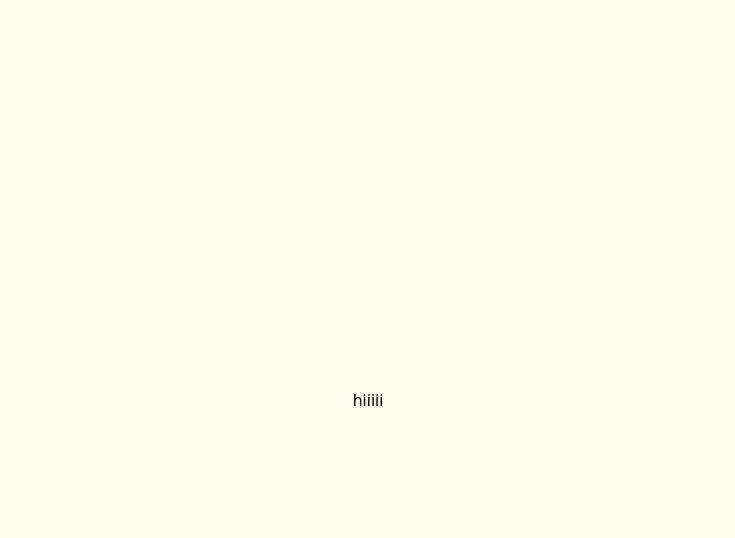
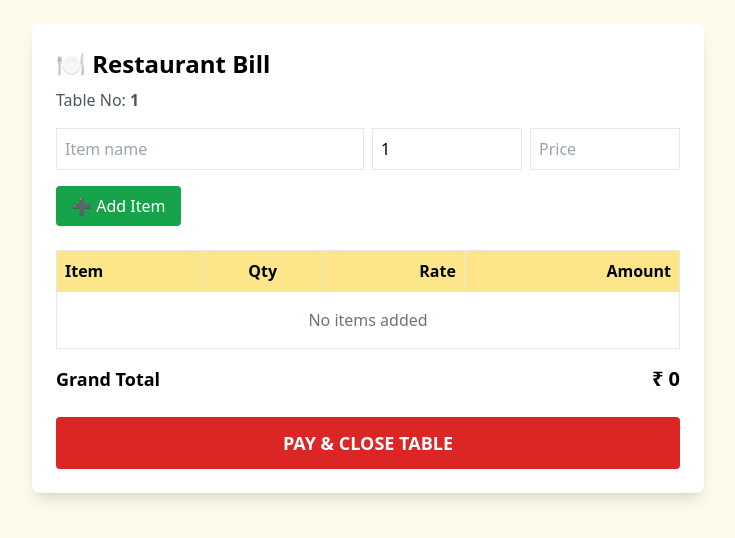
Before and after one commit to ajaysingh822/hoteldr, a React (Create React App) app in the folder frontend/: page /table-number in a window 1280 px wide. Shown: the top 538 px of the page, without its empty margins (272-1007 px from the left). Built offline with nearby package versions, Linux system fonts and the light colour scheme.

Commit message:
returant change

```diff
--- a/frontend/src/App.js
+++ b/frontend/src/App.js
@@ -6,7 +6,7 @@ import HotelBilling from "./pages/billing/HotelBilling";
 import HotelCheckIn from "./pages/customer/HotelCheckIn";
 import HotelCheckOut from "./pages/customer/HotelCheckOut";
 import ResturantDashboard from "./pages/ResturantDashboard";
-import TableNumber from "./pages/customer/TableNumber";
+import TableNumber from "./pages/customer/BillNumber.jsx";
 // import RestaurantCheckIn from "./pages/restaurant/RestaurantCheckIn";
 // import RestaurantCheckOut from "./pages/restaurant/RestaurantCheckOut";
 // import RestaurantBilling from "./pages/billing/RestaurantBilling";
--- a/frontend/src/pages/ResturantDashboard.jsx
+++ b/frontend/src/pages/ResturantDashboard.jsx
@@ -1,97 +1,10 @@
-// import RestaurantSidebar from "../components/RestaurantSidebar";
 
-
-
-// import { useState } from "react";
-
-// export default function Dashboard() {
-//   const [customers, setCustomers] = useState([
-//     { id: 1, name: "Ajay", table: 1, bill: 350 },
-//     { id: 2, name: "Ravi", table: 2, bill: 520 },
-//     { id: 3, name: "Aman", table: 4, bill: 210 },
-//   ]);
-
-//   const [extra, setExtra] = useState({});
-
-//   const addExtraAmount = (id) => {
-//     if (!extra[id]) return;
-
-//     setCustomers((prev) =>
-//       prev.map((c) =>
-//         c.id === id
-//           ? { ...c, bill: c.bill + Number(extra[id]) }
-//           : c
-//       )
-//     );
-
-//     setExtra({ ...extra, [id]: "" });
-//   };
-
-//   return (
-//     <div className="min-h-screen bg-gray-100 p-6">
-//       <h1 className="text-2xl font-bold mb-6">
-//         🍽 Restaurant Dashboard
-//       </h1>
-
-//       <div className="bg-white rounded-lg shadow p-4">
-//         <table className="w-full border">
-//           <thead className="bg-gray-200">
-//             <tr>
-//               <th className="p-2 border">Name</th>
-//               <th className="p-2 border">Table</th>
-//               <th className="p-2 border">Current Bill (₹)</th>
-//               <th className="p-2 border">Add Extra (₹)</th>
-//               <th className="p-2 border">Action</th>
-//             </tr>
-//           </thead>
-
-//           <tbody>
-//             {customers.map((c) => (
-//               <tr key={c.id} className="text-center">
-//                 <td className="p-2 border">{c.name}</td>
-//                 <td className="p-2 border">{c.table}</td>
-//                 <td className="p-2 border font-semibold">
-//                   ₹ {c.bill}
-//                 </td>
-
-//                 <td className="p-2 border">
-//                   <input
-//                     type="number"
-//                     className="border px-2 py-1 w-24"
-//                     placeholder="Amount"
-//                     value={extra[c.id] || ""}
-//                     onChange={(e) =>
-//                       setExtra({
-//                         ...extra,
-//                         [c.id]: e.target.value,
-//                       })
-//                     }
-//                   />
-//                 </td>
-
-//                 <td className="p-2 border">
-//                   <button
-//                     onClick={() => addExtraAmount(c.id)}
-//                     className="bg-green-600 text-white px-3 py-1 rounded"
-//                   >
-//                     Add
-//                   </button>
-//                 </td>
-//               </tr>
-//             ))}
-//           </tbody>
-//         </table>
-//       </div>
-//     </div>
-//   );
-// }
 import { useState } from "react";
 import RestaurantSidebar from "../../src/components/ResturantSidebar.jsx";
 
 export default function Dashboard() {
   const [customers, setCustomers] = useState([
-    { id: 1, name: "Ajay", table: 1, bill: 350 },
-    { id: 2, name: "Ravi", table: 2, bill: 520 },
+
     { id: 3, name: "Aman", table: 4, bill: 210 },
   ]);
 
--- /dev/null
+++ b/frontend/src/pages/customer/BillNumber.jsx
@@ -0,0 +1,120 @@
+import { useState } from "react";
+
+export default function BillNumber({ tableNo = 1 }) {
+  const [items, setItems] = useState([]);
+  const [itemName, setItemName] = useState("");
+  const [qty, setQty] = useState(1);
+  const [price, setPrice] = useState("");
+
+  const addItem = () => {
+    if (!itemName || !price) return;
+
+    setItems([
+      ...items,
+      {
+        id: Date.now(),
+        name: itemName,
+        qty: Number(qty),
+        price: Number(price),
+        total: Number(qty) * Number(price),
+      },
+    ]);
+
+    setItemName("");
+    setQty(1);
+    setPrice("");
+  };
+
+  const grandTotal = items.reduce((sum, i) => sum + i.total, 0);
+
+  return (
+    <div className="min-h-screen bg-amber-50 p-6">
+      <div className="max-w-2xl mx-auto bg-white shadow-lg rounded-lg p-6">
+
+        <h1 className="text-2xl font-bold mb-2">
+          🍽 Restaurant Bill
+        </h1>
+        <p className="mb-4 text-gray-600">
+          Table No: <b>{tableNo}</b>
+        </p>
+
+        {/* ADD ITEM */}
+        <div className="grid grid-cols-4 gap-2 mb-4">
+          <input
+            type="text"
+            placeholder="Item name"
+            className="border p-2 col-span-2"
+            value={itemName}
+            onChange={(e) => setItemName(e.target.value)}
+          />
+          <input
+            type="number"
+            placeholder="Qty"
+            className="border p-2"
+            value={qty}
+            onChange={(e) => setQty(e.target.value)}
+          />
+          <input
+            type="number"
+            placeholder="Price"
+            className="border p-2"
+            value={price}
+            onChange={(e) => setPrice(e.target.value)}
+          />
+        </div>
+
+        <button
+          onClick={addItem}
+          className="mb-6 bg-green-600 hover:bg-green-700 text-white px-4 py-2 rounded"
+        >
+          ➕ Add Item
+        </button>
+
+        {/* BILL TABLE */}
+        <table className="w-full border mb-4">
+          <thead className="bg-amber-200">
+            <tr>
+              <th className="border p-2 text-left">Item</th>
+              <th className="border p-2 text-center">Qty</th>
+              <th className="border p-2 text-right">Rate</th>
+              <th className="border p-2 text-right">Amount</th>
+            </tr>
+          </thead>
+
+          <tbody>
+            {items.length === 0 ? (
+              <tr>
+                <td colSpan="4" className="p-4 text-center text-gray-500">
+                  No items added
+                </td>
+              </tr>
+            ) : (
+              items.map((i) => (
+                <tr key={i.id}>
+                  <td className="border p-2">{i.name}</td>
+                  <td className="border p-2 text-center">{i.qty}</td>
+                  <td className="border p-2 text-right">₹ {i.price}</td>
+                  <td className="border p-2 text-right">₹ {i.total}</td>
+                </tr>
+              ))
+            )}
+          </tbody>
+        </table>
+
+        {/* TOTAL */}
+        <div className="flex justify-between items-center mb-6">
+          <span className="text-lg font-semibold">Grand Total</span>
+          <span className="text-xl font-bold">₹ {grandTotal}</span>
+        </div>
+
+        {/* PAY */}
+        <button
+          onClick={() => alert("Payment Done. Table Free ✅")}
+          className="w-full bg-red-600 hover:bg-red-700 text-white py-3 rounded text-lg font-semibold"
+        >
+          PAY & CLOSE TABLE
+        </button>
+      </div>
+    </div>
+  );
+}
--- a/frontend/src/pages/customer/TableNumber.jsx
+++ /dev/null
@@ -1,7 +0,0 @@
-export default function TableNumber() {
-  return (
-    <div className="min-h-screen flex items-center justify-center bg-amber-50 px-4">
-        <h1>hiiiii</h1>
-    </div>
-  );
-}
```
